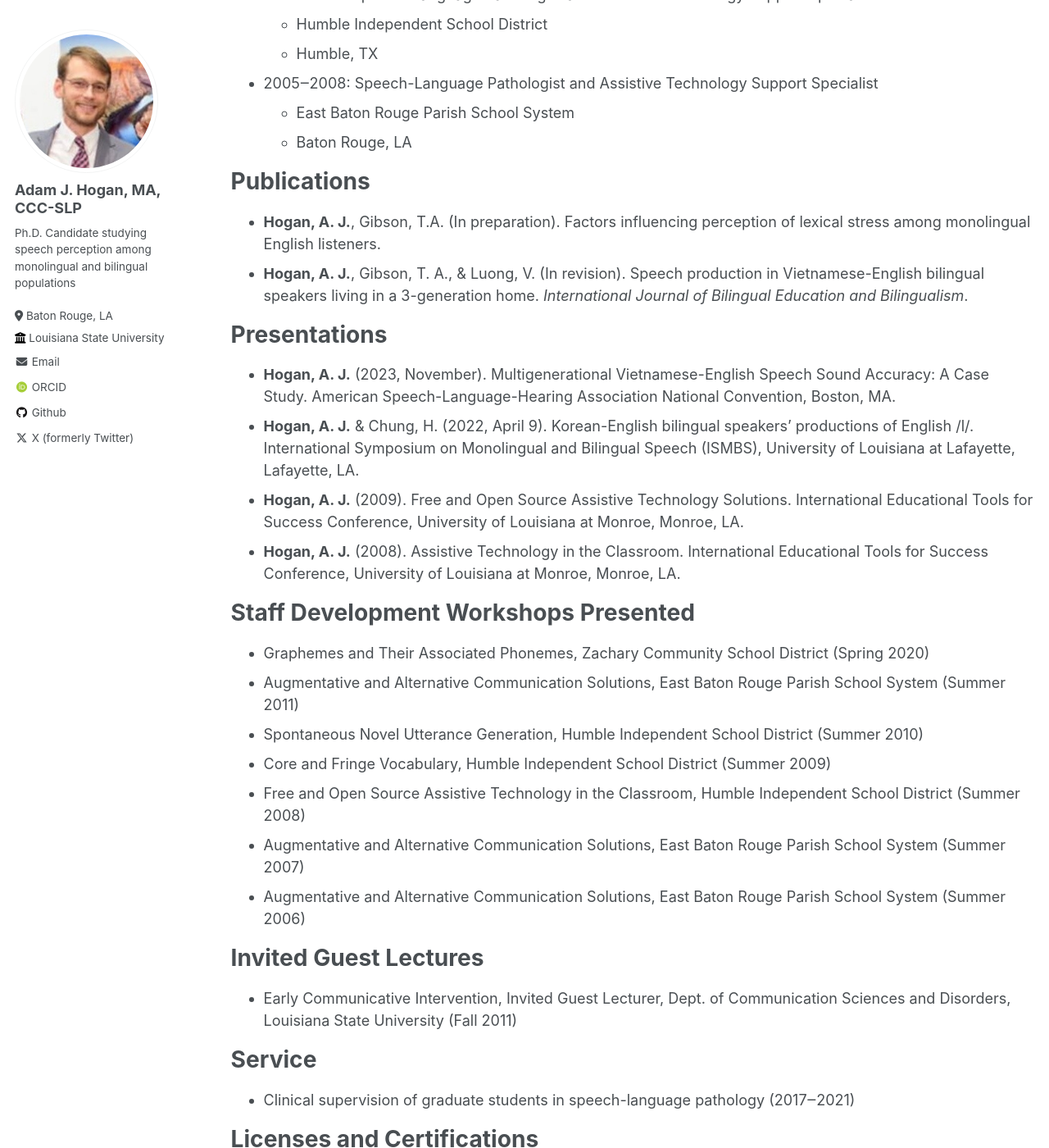
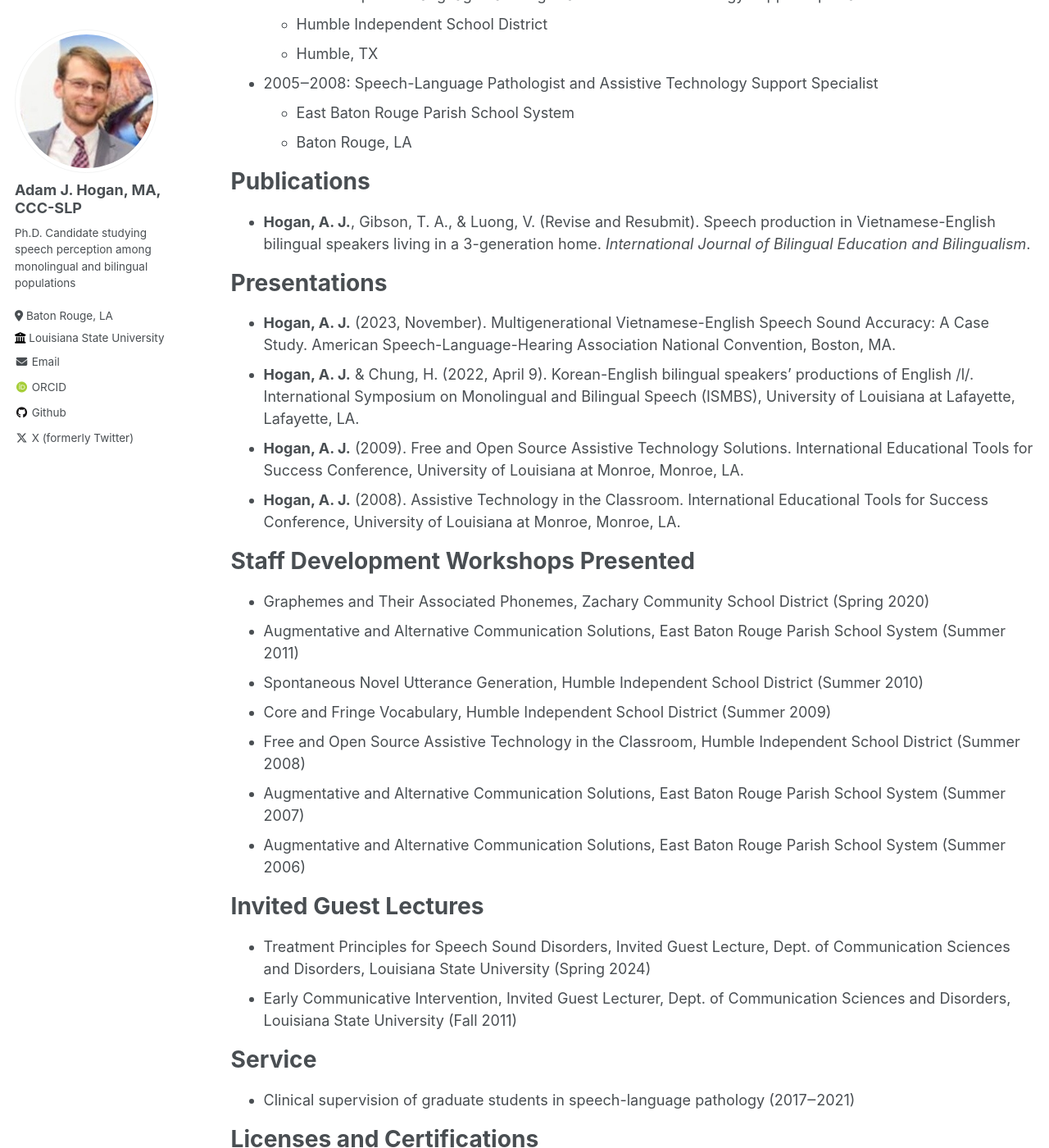
Before and after one commit to adamjhogan/adamjhogan.github.io, a Jekyll site: the page built from _pages/cv.md, in a window 1280 px wide and 1400 px high, scrolled down 977 px. Shown: the whole window at 82% size. Built offline with Jekyll 4.4.1, drawn with Linux system fonts in a browser that asks for light colours; some web fonts are replaced.

Commit message:
20240418

```diff
--- a/_pages/cv.md
+++ b/_pages/cv.md
@@ -48,8 +48,7 @@ Work experience
 
 Publications
 ======
-* **Hogan, A. J.**, Gibson, T.A. (In preparation). Factors influencing perception of lexical stress among monolingual English listeners.
-* **Hogan, A. J.**, Gibson, T. A., & Luong, V. (In revision). Speech production in Vietnamese-English bilingual speakers living in a 3-generation home. *International Journal of Bilingual Education and Bilingualism*.
+* **Hogan, A. J.**, Gibson, T. A., & Luong, V. (Revise and Resubmit). Speech production in Vietnamese-English bilingual speakers living in a 3-generation home. *International Journal of Bilingual Education and Bilingualism*.
 
 Presentations
 ======
@@ -70,6 +69,7 @@ Staff Development Workshops Presented
 
 Invited Guest Lectures
 ======
+* Treatment Principles for Speech Sound Disorders, Invited Guest Lecture, Dept. of Communication Sciences and Disorders, Louisiana State University (Spring 2024)
 * Early Communicative Intervention, Invited Guest Lecturer, Dept. of Communication Sciences and Disorders, Louisiana State University (Fall 2011)
 
 Service
```
